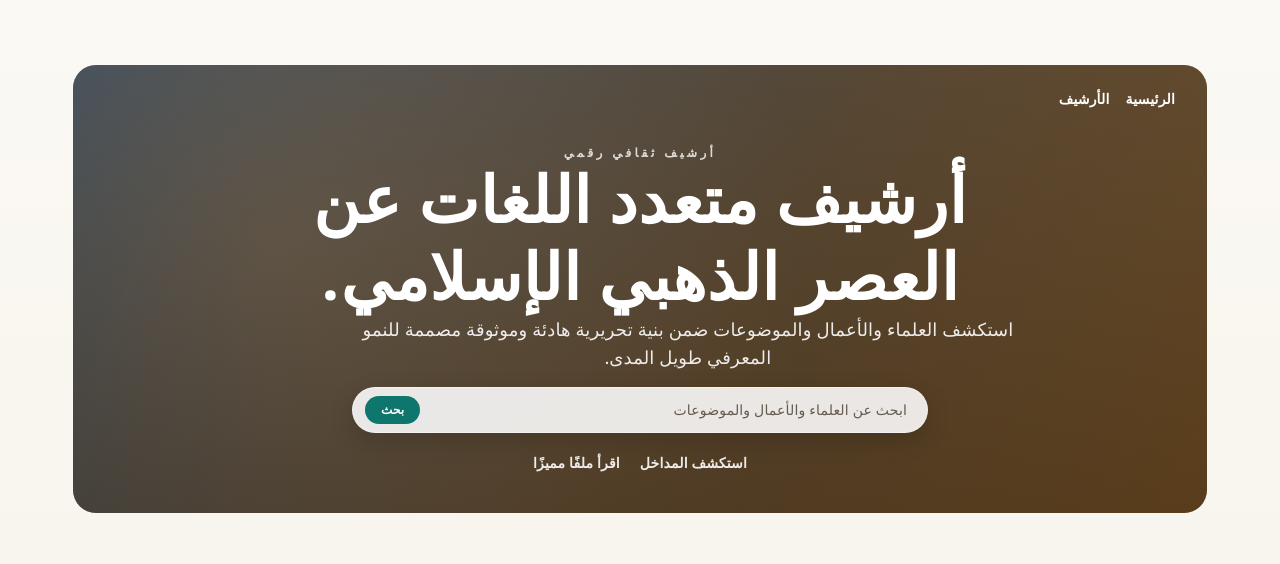
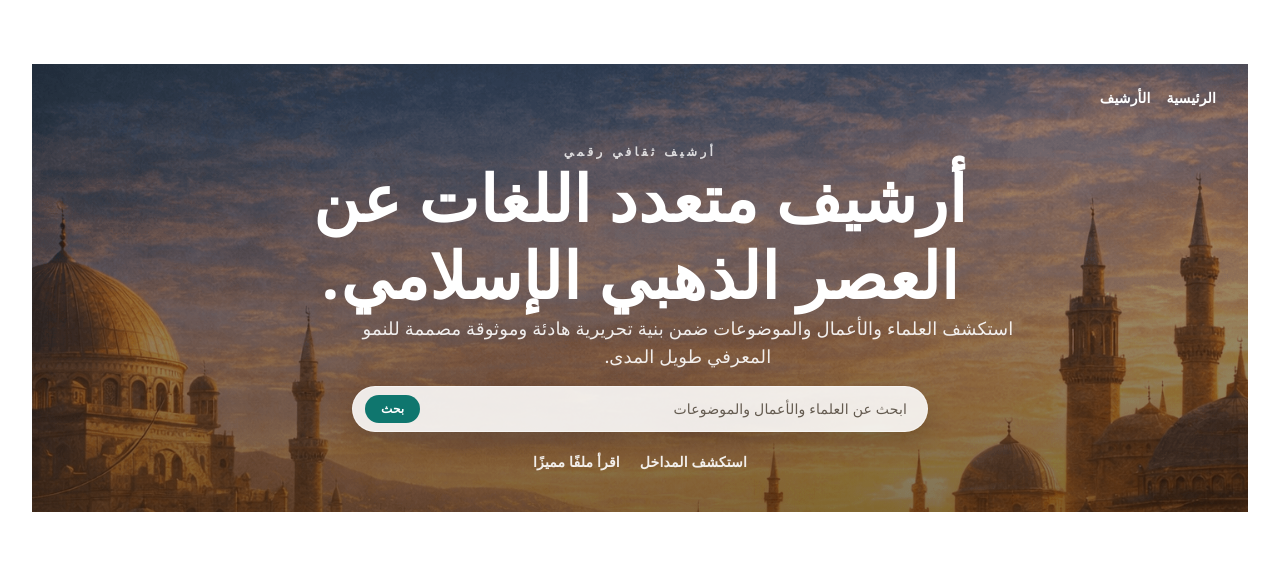
Before and after one commit to Giamal/islamicgoldenage.org, a Next.js app: page /ar in a window 1280 px wide. Shown: the top 564 px of the page. Built offline with nearby package versions, Linux system fonts and the light colour scheme; no server answers; the database is empty.

Commit message:
WIP: UIX

```diff
--- a/src/app/[locale]/page.tsx
+++ b/src/app/[locale]/page.tsx
@@ -177,12 +177,12 @@ export default async function HomePage({ params }: HomePageProps) {
 
   return (
     <div className="space-y-16">
-      <header className="relative overflow-hidden rounded-[var(--radius-section)] border border-[rgba(255,255,255,0.24)]">
+      <header className="relative -mx-4 overflow-hidden sm:-mx-6 lg:-mx-10">
         <div
           className="absolute inset-0"
           style={{
             background:
-              "linear-gradient(180deg, rgba(15,22,31,0.38) 0%, rgba(26,18,10,0.52) 100%), radial-gradient(circle at 18% 40%, rgba(237,170,94,0.38) 0%, rgba(28,37,52,0.05) 55%), linear-gradient(120deg, #4f6f8d 0%, #8a6a42 58%, #a56f2d 100%)",
+              "linear-gradient(180deg, rgba(15,22,31,0.32) 0%, rgba(26,18,10,0.54) 100%), url('/images/hero/home-hero.png') center/cover no-repeat, linear-gradient(120deg, #4f6f8d 0%, #8a6a42 58%, #a56f2d 100%)",
           }}
         />
         <div className="relative z-10 px-5 py-6 text-white sm:px-8 sm:py-10">
--- a/src/app/globals.css
+++ b/src/app/globals.css
@@ -8,7 +8,7 @@
 
 :root {
   color-scheme: light;
-  --background: #f6f3ec;
+  --background: #ffffff;
   --foreground: #1d1a15;
   --muted: #645b50;
   --surface: rgba(255, 255, 255, 0.86);
@@ -29,13 +29,14 @@
 }
 
 html {
-  background: linear-gradient(180deg, #fbf9f4 0%, #f5f0e7 100%);
+  background: #ffffff;
   color: var(--foreground);
 }
 
 body {
   margin: 0;
   min-height: 100vh;
+  background: #ffffff;
   color: var(--foreground);
   font-family: Georgia, "Times New Roman", serif;
   line-height: 1.55;
```
Also changed, not shown: public/images/hero/home-hero.png (added), 1 other file (tests, documents, lock files or other folders).
